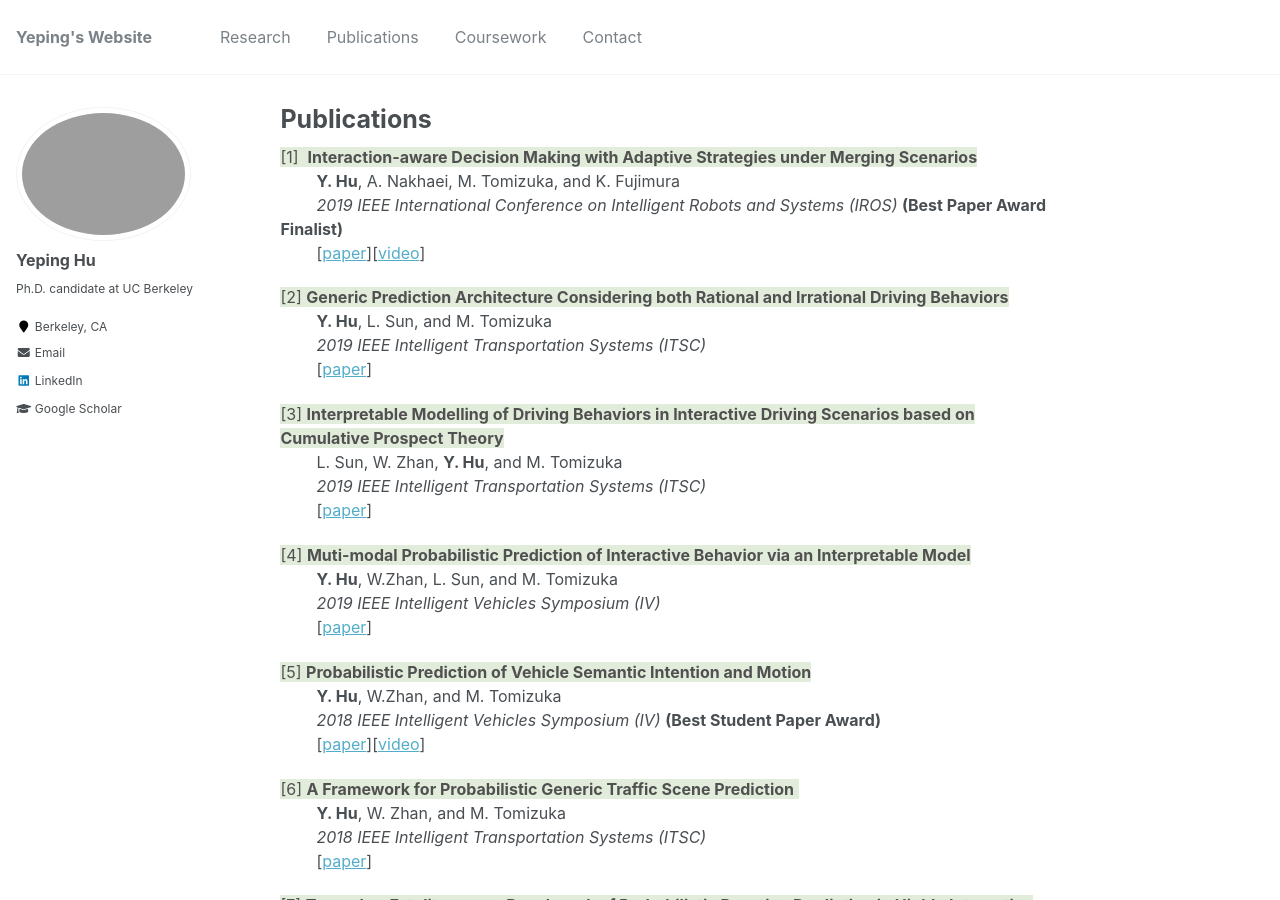
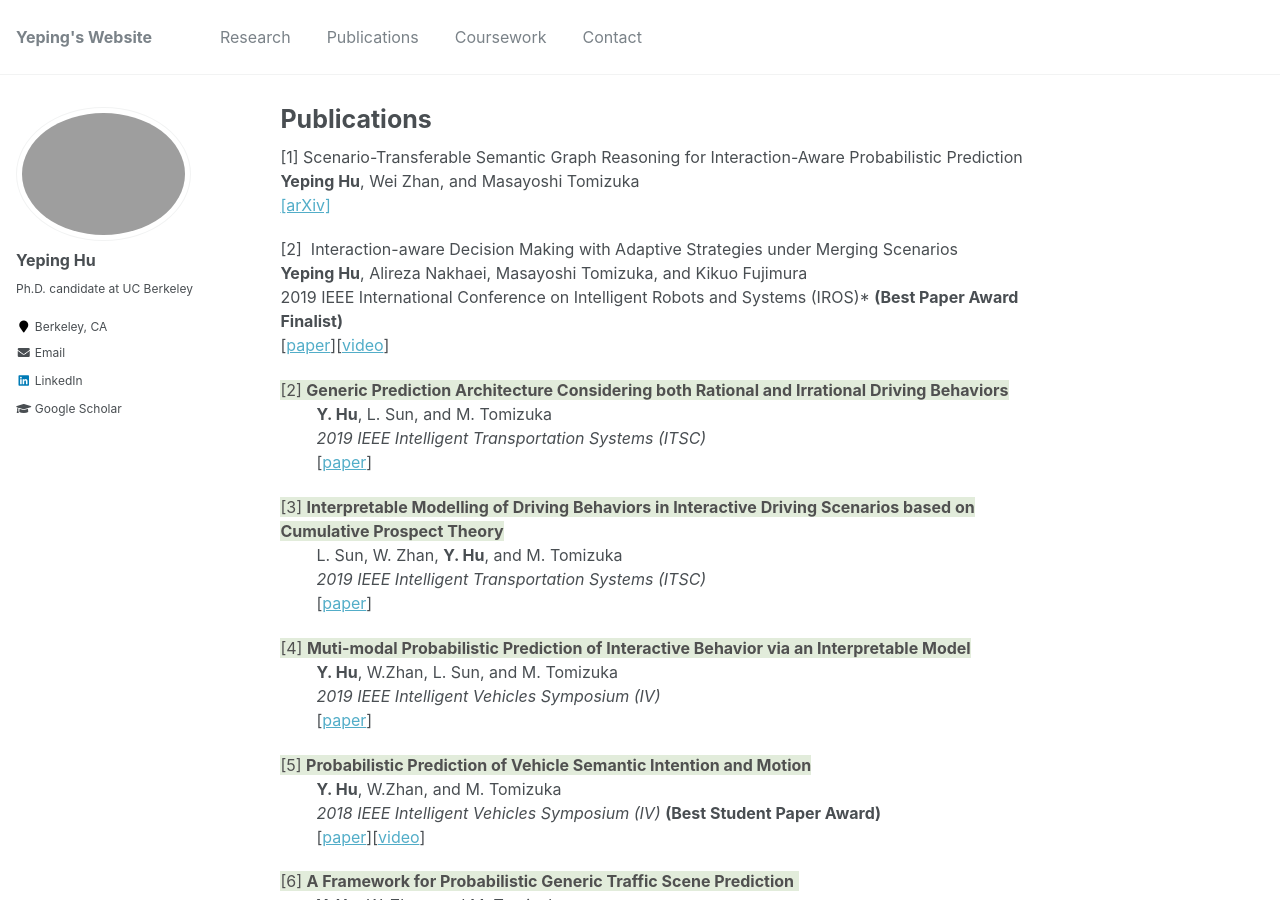
Before and after one commit to Yeping-Hu/yeping-hu.github.io, a Jekyll site: the page built from _pages/publications.md, in a window 1280 px wide and 900 px high. Built offline with Jekyll 4.4.1, drawn with Linux system fonts in a browser that asks for light colours; a script that is not in the unit is left out.

Commit message:
update paper

```diff
--- a/_pages/publications.md
+++ b/_pages/publications.md
@@ -11,7 +11,9 @@ body, td {
 }
 </style>
 
-<span style="color:505050; background-color: #E2ECDB;">[1]  **Interaction-aware Decision Making with Adaptive Strategies under Merging Scenarios**                             </span><br />&nbsp;&nbsp;&nbsp;&nbsp;&nbsp;&nbsp;&nbsp;&nbsp;**Y. Hu**, A. Nakhaei, M. Tomizuka, and K. Fujimura <br />*&nbsp;&nbsp;&nbsp;&nbsp;&nbsp;&nbsp;&nbsp;&nbsp;2019 IEEE International Conference on Intelligent Robots and Systems (IROS)* **(Best Paper Award Finalist)**<br /> &nbsp;&nbsp;&nbsp;&nbsp;&nbsp;&nbsp;&nbsp;&nbsp;\[[paper](https://arxiv.org/pdf/1904.06025.pdf){:target="_blank"}\]\[[video](https://youtu.be/2CTTFHDW1ec){:target="_blank"}\]
+[1] Scenario-Transferable Semantic Graph Reasoning for Interaction-Aware Probabilistic Prediction<br />		**Yeping Hu**, Wei Zhan, and Masayoshi Tomizuka<br />		[[arXiv]](http://arxiv.org/abs/2004.03053){:target="_blank"}
+
+[2]  Interaction-aware Decision Making with Adaptive Strategies under Merging Scenarios<br />		**Yeping Hu**, Alireza Nakhaei, Masayoshi Tomizuka, and Kikuo Fujimura <br />		2019 IEEE International Conference on Intelligent Robots and Systems (IROS)* **(Best Paper Award Finalist)**<br />		[[paper](https://arxiv.org/pdf/1904.06025.pdf){:target="_blank"}\]\[[video](https://youtu.be/2CTTFHDW1ec){:target="_blank"}\]
 
 <span style="color:505050; background-color: #E2ECDB;">[2]  **Generic Prediction Architecture Considering both Rational and Irrational Driving Behaviors**</span><br />&nbsp;&nbsp;&nbsp;&nbsp;&nbsp;&nbsp;&nbsp;&nbsp;**Y. Hu**, L. Sun, and M. Tomizuka <br />*&nbsp;&nbsp;&nbsp;&nbsp;&nbsp;&nbsp;&nbsp;&nbsp;2019 IEEE Intelligent Transportation Systems (ITSC)* <br />&nbsp;&nbsp;&nbsp;&nbsp;&nbsp;&nbsp;&nbsp;&nbsp;[[paper](https://arxiv.org/pdf/1907.10170.pdf){:target="_blank"}]
 
```
Also changed, not shown: _pages/about.md (+1 -0 lines).
